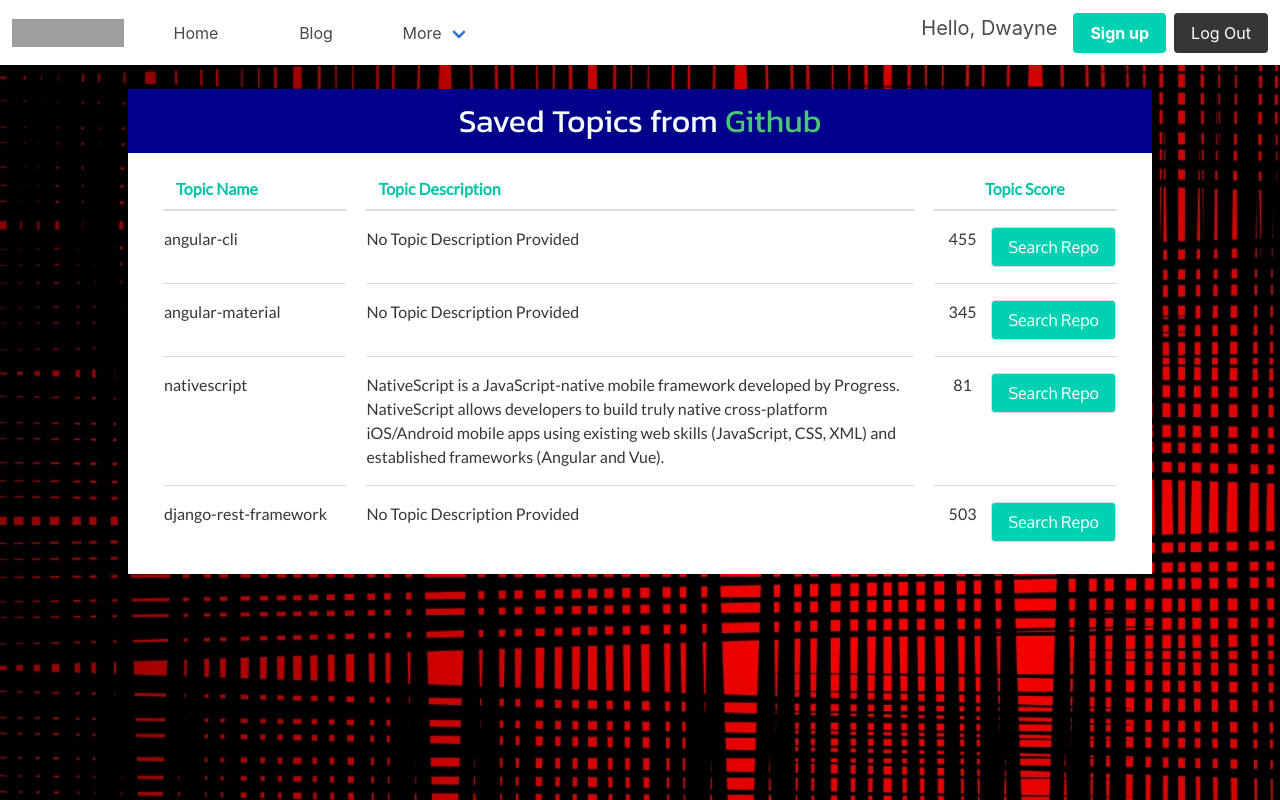
After one commit to Apfirebolt/Github-repo-management-backend, a Django app: page /hub/saved_topics in a window 1280 px wide. The commit adds this page. Run offline with Django 3.2, Linux system fonts and the light colour scheme; a user stored in the database is signed in; data comes from the database, SQL or seed files in the repository; both versions use the stored data as it was after the commit; some libraries are stand-ins or nearby versions; grey boxes are pictures that could not be loaded.

Commit message:
UI for add topics completed

```diff
--- a/github/api/urls.py
+++ b/github/api/urls.py
@@ -8,4 +8,6 @@ urlpatterns = [
     path('star/<int:pk>', views.RepoStarView.as_view(), name='repo-star'),
     path('user', views.RepoUserModelCreate.as_view(), name='user-create'),
     path('user_list', views.RepoUserListView.as_view(), name='user-list'),
+    path('topic', views.RepoTopicCreateView.as_view(), name='topic-create'),
+    path('topic_list', views.RepoTopicListView.as_view(), name='topic-list'),
 ]
--- a/github/models.py
+++ b/github/models.py
@@ -28,3 +28,13 @@ class RepoUserModel(models.Model):
 
     def __str__(self):
         return str(self.owner) + ' - ' + str(self.user_name)
+
+
+class RepoTopicModel(models.Model):
+    owner = models.ForeignKey(AUTH_USER_MODEL, related_name='repo_topic_owner', on_delete=models.CASCADE)
+    topic_name = models.CharField(max_length=200)
+    topic_score = models.IntegerField()
+    topic_description = models.CharField(max_length=500, default=None)
+
+    def __str__(self):
+        return str(self.owner) + ' - ' + str(self.topic_name)
--- a/github/urls.py
+++ b/github/urls.py
@@ -8,5 +8,6 @@ urlpatterns = [
     path('search_user', views.search_user, name='search-user'),
     path('search_repo', views.search_repo, name='search-repo'),
     path('search_topic', views.search_topic, name='search-topic'),
-    path('saved_users', views.RepoUserListView.as_view(), name='list-user')
+    path('saved_users', views.RepoUserListView.as_view(), name='list-user'),
+    path('saved_topics', views.RepoTopicListView.as_view(), name='saved-topics')
 ]
--- a/github/views.py
+++ b/github/views.py
@@ -1,6 +1,6 @@
 from django.shortcuts import render
 from django.http import HttpResponse
-from github.models import RepoUserModel
+from github.models import RepoUserModel, RepoTopicModel
 from django.views.generic import ListView
 from django.contrib.auth.mixins import LoginRequiredMixin
 
@@ -25,3 +25,13 @@ class RepoUserListView(LoginRequiredMixin, ListView):
     def get_queryset(self):
         queryset = RepoUserModel.objects.filter(owner=self.request.user)
         return queryset
+
+
+class RepoTopicListView(LoginRequiredMixin, ListView):
+    model = RepoTopicModel
+    template_name = 'github/list_topics.html'
+    context_object_name = 'saved_topics'
+
+    def get_queryset(self):
+        queryset = RepoTopicModel.objects.filter(owner=self.request.user)
+        return queryset
--- a/static/css/main.css
+++ b/static/css/main.css
@@ -146,4 +146,37 @@
     padding-top: 1rem;
     font-size: 1.3rem; }
 
+.all_topic_container table {
+  width: 80%;
+  margin: 1.5rem auto;
+  padding: 1rem;
+  font-family: "Lato", sans-serif;
+  border-collapse: separate;
+  border-spacing: 20px 0; }
+  .all_topic_container table caption {
+    color: mintcream;
+    background-color: darkblue;
+    padding: 0.5rem;
+    font-family: "Kanit", sans-serif; }
+  .all_topic_container table thead tr th {
+    color: #00c4a7; }
+  .all_topic_container table thead tr th:nth-of-type(3) {
+    text-align: center !important; }
+  .all_topic_container table td {
+    padding: 1rem 0; }
+    .all_topic_container table td button {
+      font-family: "Oxygen", sans-serif;
+      float: right; }
+      .all_topic_container table td button:hover {
+        background-color: #fff6d1 !important;
+        color: #242424 !important;
+        transition: all 0.5s ease-out; }
+  .all_topic_container table td:nth-of-type(1) {
+    width: 20%; }
+  .all_topic_container table td:nth-of-type(2) {
+    width: 60%; }
+  .all_topic_container table td:nth-of-type(3) {
+    width: 20%;
+    text-align: center; }
+
 /*# sourceMappingURL=main.css.map */
--- /dev/null
+++ b/templates/github/list_topics.html
@@ -0,0 +1,43 @@
+{% extends 'layout.html' %}
+{% load static %}
+<!DOCTYPE html>
+<html lang="en">
+<head>
+    <meta charset="UTF-8">
+    {% block title %}
+        Github - List Stored Topics
+    {% endblock %}
+    {% block custom_styles %}
+        <script src={% static 'js/jquery.js' %}></script>
+    {% endblock %}
+</head>
+<body>
+
+{% block content %}
+    <div class="all_topic_container">
+        <table class="table">
+            <caption class="is-size-3">Saved Topics from <span class="has-text-success">Github</span></caption>
+            <thead>
+                <tr>
+                    <th>Topic Name</th>
+                    <th>Topic Description</th>
+                    <th>Topic Score</th>
+                </tr>
+            </thead>
+            <tbody>
+            {% for each_topic in saved_topics %}
+                <tr>
+                    <td>{{ each_topic.topic_name }}</td>
+                    <td>{{ each_topic.topic_description }}</td>
+                    <td>{{ each_topic.topic_score }}
+                        <button class="button has-text-white has-background-primary">Search Repo</button>
+                    </td>
+                </tr>
+            {% endfor %}
+            </tbody>
+        </table>
+    </div>
+{% endblock %}
+
+</body>
+</html>
--- a/templates/github/list_user.html
+++ b/templates/github/list_user.html
@@ -4,7 +4,9 @@
 <html lang="en">
 <head>
     <meta charset="UTF-8">
-    <title>Tango Github - List Saved Users</title>
+    {% block title %}
+        Github - List Saved Users
+    {% endblock %}
     {% block custom_styles %}
         <script src={% static 'js/jquery.js' %}></script>
     {% endblock %}
--- a/templates/layout.html
+++ b/templates/layout.html
@@ -55,10 +55,14 @@
           <a class="navbar-item" href={% url 'github:search-topic' %}>
             Search Topics
           </a>
-          <a class="navbar-item" href={% url 'github:list-user' %}>
-            Favourite Users
-          </a>
+
           <hr class="navbar-divider">
+            <a class="navbar-item" href={% url 'github:list-user' %}>
+                Favourite Users
+            </a>
+            <a class="navbar-item" href={% url 'github:saved-topics' %}>
+                Favourite Topics
+            </a>
           <a class="navbar-item">
             Change Account Settings
           </a>
```
Also changed, not shown: github/api/serializers.py (+10 -1 lines), github/api/views.py (+15 -2 lines), static/css/custom_styles.scss (+52 -0 lines), static/js/search_topic.js (+50 -4 lines), db.sqlite3, github/migrations/0005_repotopicmodel.py (added), 1 other file.
